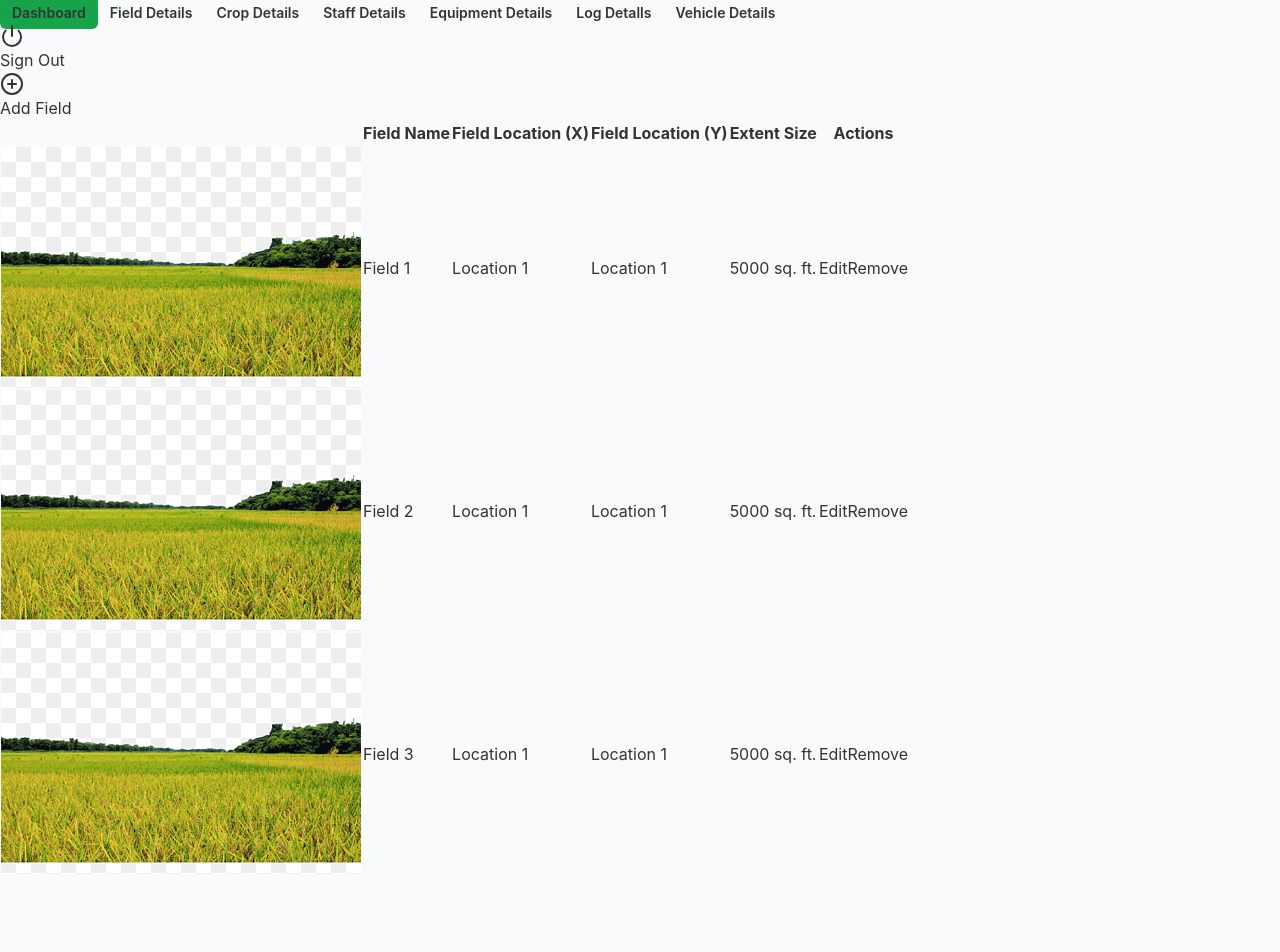
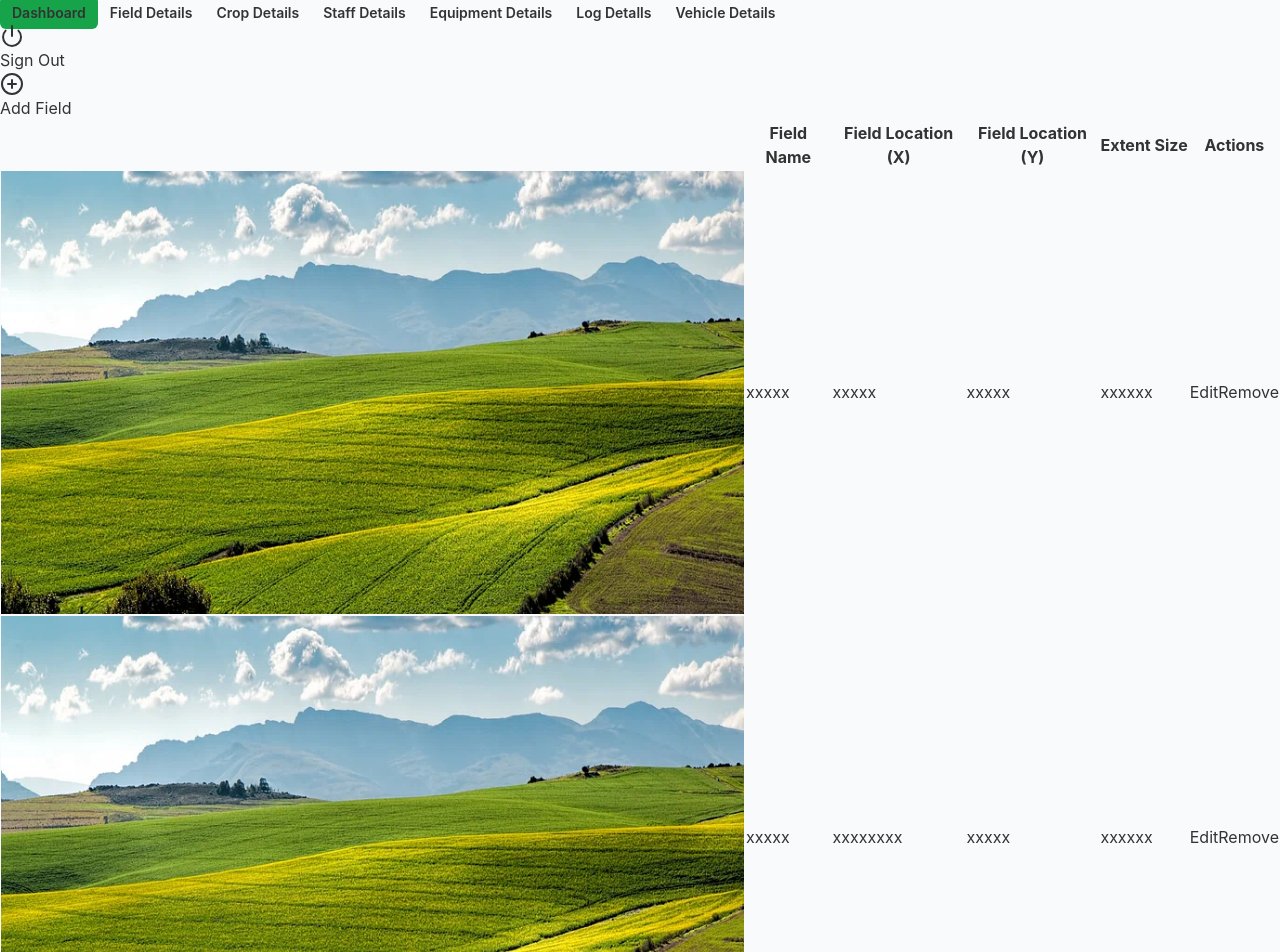
Before and after one commit to SandulRusara/green-shadow-react-pos, a React (Vite) app: page /field in a window 1280 px wide. Shown: the top 952 px of the page. Before the commit the page ends 875 px from the top, so only its background shows below. Built offline with nearby package versions, Linux system fonts and the light colour scheme.

Commit message:
bugs update

```diff
--- a/src/pages/Equipment.tsx
+++ b/src/pages/Equipment.tsx
@@ -1,9 +1,9 @@
-import { Cards } from "../components/Cards";
+
 import { Addbutton } from "../components/Addbutton";
 import { Modal } from "../components/Modal";
 import { Savebutton } from "../components/Savebutton";
 import { Updatebutton } from "../components/Updatebutton";
-import { Calender } from "../components/Calender";
+
 import { useDispatch, useSelector } from "react-redux";
 import { closeModal, openModal } from "../reducers/ModalSlice";
 import { motion } from "motion/react";
--- a/src/pages/Field.tsx
+++ b/src/pages/Field.tsx
@@ -1,10 +1,10 @@
 import { Addbutton } from "../components/Addbutton";
-import { Cards } from "../components/Cards";
-import field from "../assets/field.png";
+
+import field from "../assets/cHJpdmF0ZS9sci9pbWFnZXMvd2Vic2l0ZS8yMDIyLTA1L3drMTA0MDUxODUyLWltYWdlLWtwNmNlbzQ0LWtwNmRvNmJmLmpwZw.webp";
 import { Modal } from "../components/Modal";
 import { Savebutton } from "../components/Savebutton";
 import { Updatebutton } from "../components/Updatebutton";
-import { Calender } from "../components/Calender";
+
 import { useDispatch, useSelector } from "react-redux";
 import { closeModal, openModal } from "../reducers/ModalSlice";
 import { motion } from "motion/react";
@@ -24,7 +24,6 @@ export function Field() {
 
   const handleSubmit = (e: React.FormEvent) => {
     e.preventDefault();
-    console.log("Field added!");
     dispatch(closeModal());
   };
   return (
@@ -81,10 +80,10 @@ export function Field() {
               <td className="px-6 py-4">
                 <img src={field} alt="" className="w-24 h-24 rounded-full" />
               </td>
-              <td className="px-6 py-4">Field 1</td>
-              <td className="px-6 py-4">Location 1</td>
-              <td className="px-6 py-4">Location 1</td>
-              <td className="px-6 py-4">5000 sq. ft.</td>
+              <td className="px-6 py-4">xxxxx</td>
+              <td className="px-6 py-4">xxxxx</td>
+              <td className="px-6 py-4">xxxxx</td>
+              <td className="px-6 py-4">xxxxxx</td>
               <td className="px-6 py-4">
                 <a
                   href="#"
@@ -104,10 +103,10 @@ export function Field() {
               <td className="px-6 py-4">
                 <img src={field} alt="" className="w-24 h-24 rounded-full" />
               </td>
-              <td className="px-6 py-4">Field 2</td>
-              <td className="px-6 py-4">Location 1</td>
-              <td className="px-6 py-4">Location 1</td>
-              <td className="px-6 py-4">5000 sq. ft.</td>
+              <td className="px-6 py-4">xxxxx</td>
+              <td className="px-6 py-4">xxxxxxxx</td>
+              <td className="px-6 py-4">xxxxx</td>
+              <td className="px-6 py-4">xxxxxx</td>
               <td className="px-6 py-4">
                 <a
                   href="#"
@@ -127,10 +126,10 @@ export function Field() {
               <td className="px-6 py-4">
                 <img src={field} alt="" className="w-24 h-24 rounded-full" />
               </td>
-              <td className="px-6 py-4">Field 3</td>
-              <td className="px-6 py-4">Location 1</td>
-              <td className="px-6 py-4">Location 1</td>
-              <td className="px-6 py-4">5000 sq. ft.</td>
+              <td className="px-6 py-4">xxxxxx</td>
+              <td className="px-6 py-4">xxxxxxxx</td>
+              <td className="px-6 py-4">xxxxxx</td>
+              <td className="px-6 py-4">xxxxxxxxxx</td>
               <td className="px-6 py-4">
                 <a
                   href="#"
@@ -174,8 +173,8 @@ export function Field() {
             <input type="text" required />
           </div>
           <div className="flex justify-end">
-            <Savebutton>Save Field</Savebutton>
-            <Updatebutton>Update Field</Updatebutton>
+            <Savebutton>Save</Savebutton>
+            <Updatebutton>Update</Updatebutton>
           </div>
         </form>
       </Modal>
--- a/src/pages/Log.tsx
+++ b/src/pages/Log.tsx
@@ -185,8 +185,8 @@ export function Log() {
             <select name="" id=""></select>
           </div>
           <div className="flex justify-end">
-            <Savebutton>Save Log</Savebutton>
-            <Updatebutton>Update Log</Updatebutton>
+            <Savebutton>Save</Savebutton>
+            <Updatebutton>Update</Updatebutton>
           </div>
         </form>
       </Modal>
--- a/src/pages/Staff.tsx
+++ b/src/pages/Staff.tsx
@@ -285,8 +285,8 @@ export function Staff() {
             </select>
           </div>
           <div className="flex justify-end">
-            <Savebutton>Save Staff Member</Savebutton>
-            <Updatebutton>Update Staff Member</Updatebutton>
+            <Savebutton>Save</Savebutton>
+            <Updatebutton>Update</Updatebutton>
           </div>
         </form>
       </Modal>
--- a/src/pages/Vehicle.tsx
+++ b/src/pages/Vehicle.tsx
@@ -232,8 +232,8 @@ export function Vehicle() {
             <textarea name="" id="" rows={3}></textarea>
           </div>
           <div className="flex justify-end">
-            <Savebutton>Save Vehicle</Savebutton>
-            <Updatebutton>Update Vehicle</Updatebutton>
+            <Savebutton>Save</Savebutton>
+            <Updatebutton>Update</Updatebutton>
           </div>
         </form>
       </Modal>
```
Also changed, not shown: src/assets/cHJpdmF0ZS9sci9pbWFnZXMvd2Vic2l0ZS8yMDIyLTA1L3drMTA0MDUxODUyLWltYWdlLWtwNmNlbzQ0LWtwNmRvNmJmLmpwZw.webp (added).
